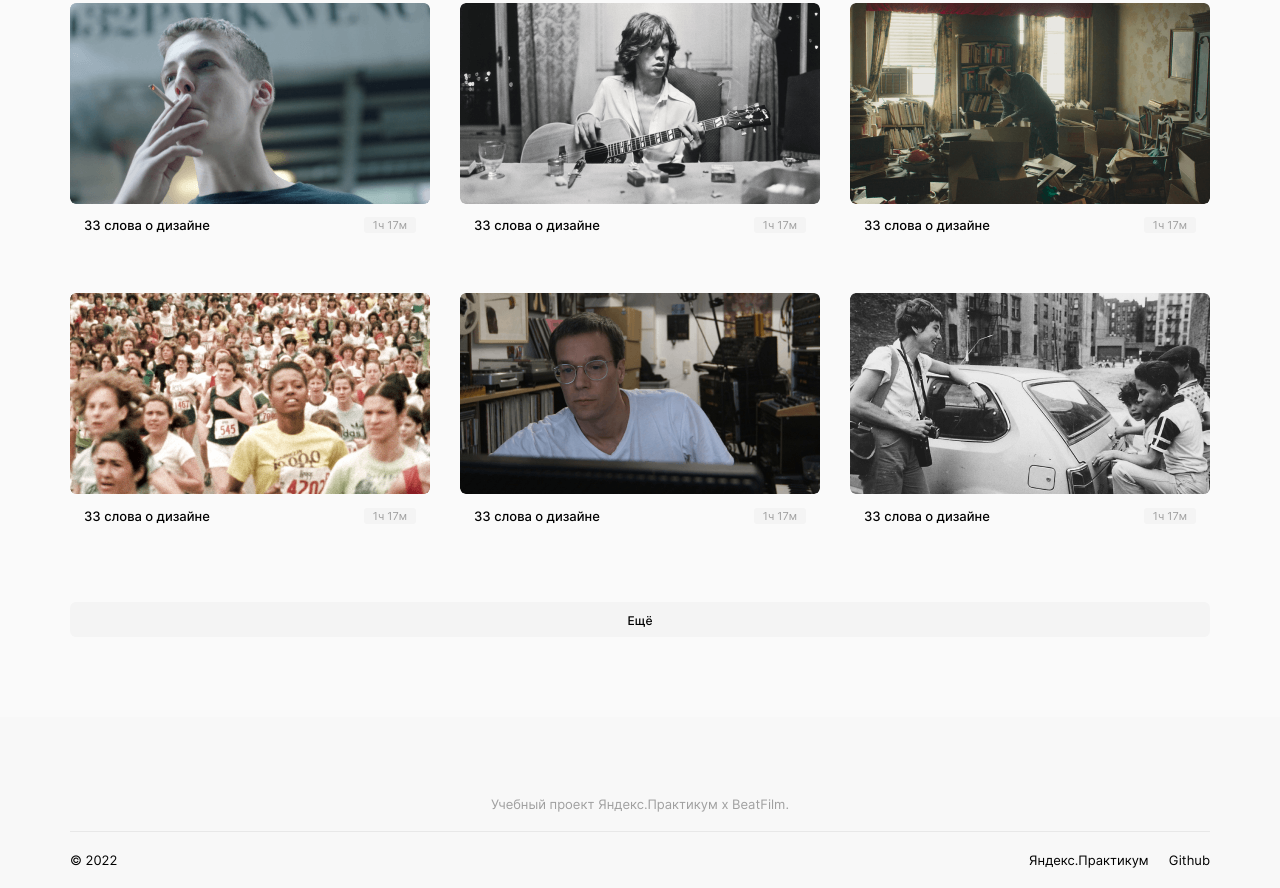
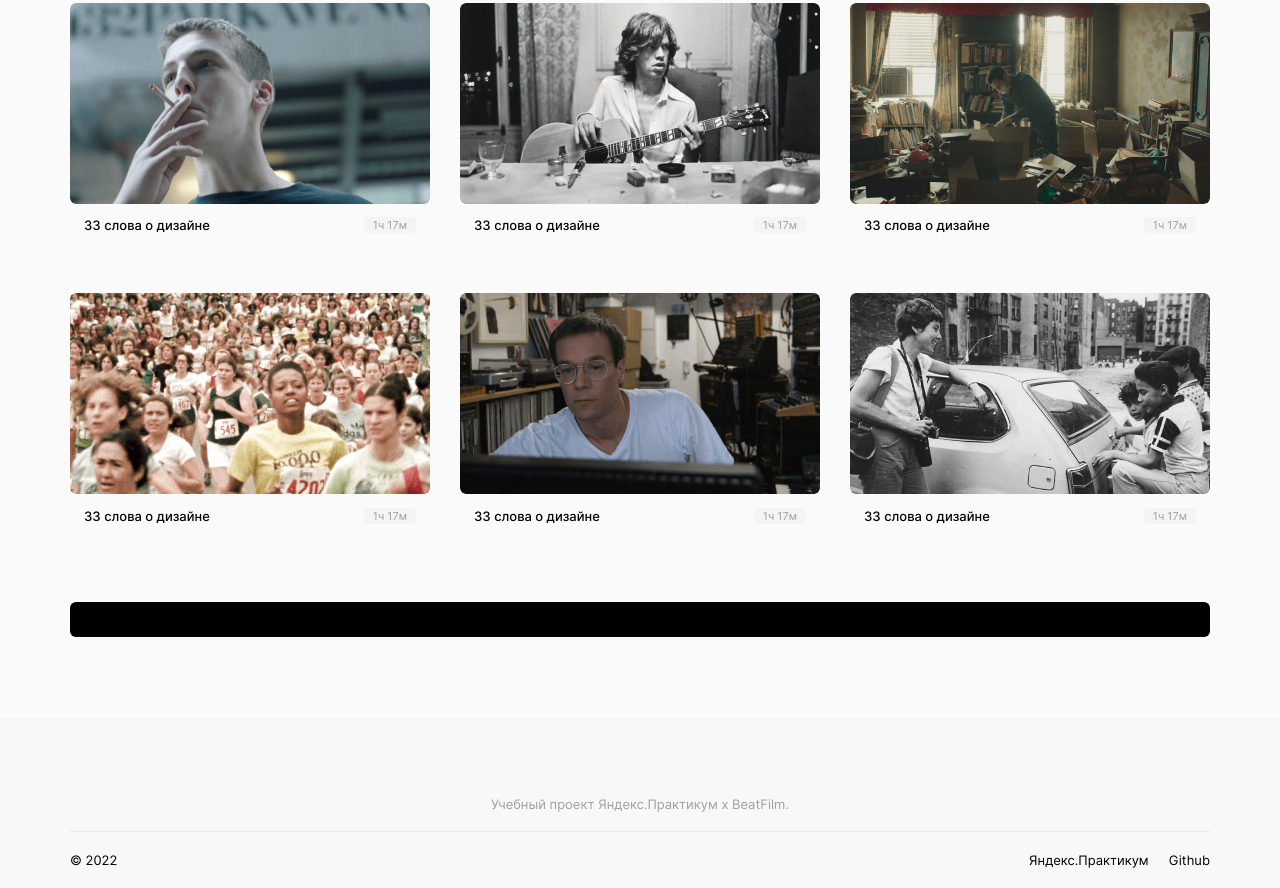
Before and after one commit to alexzkv/movies-explorer-frontend, a React app: page /movies in a window 1280 px wide. Shown: the part 964-1852 px from the top of the page. Built offline with nearby package versions, Linux system fonts and the light colour scheme.

Commit message:
fix: adaptability of button more

```diff
--- a/src/components/MoviesCardList/MoviesCardList.css
+++ b/src/components/MoviesCardList/MoviesCardList.css
@@ -10,6 +10,7 @@
 }
 
 .movies__more-box {
+  margin: 0 auto;
   padding: 50px 70px 80px;
   max-width: 1140px;
 }
@@ -22,7 +23,7 @@
   font-weight: 500;
   font-size: 12px;
   line-height: 1.25;
-  background-color: #F4F4F4;
+  background-color: #000;
   cursor: pointer;
 }
 
```
